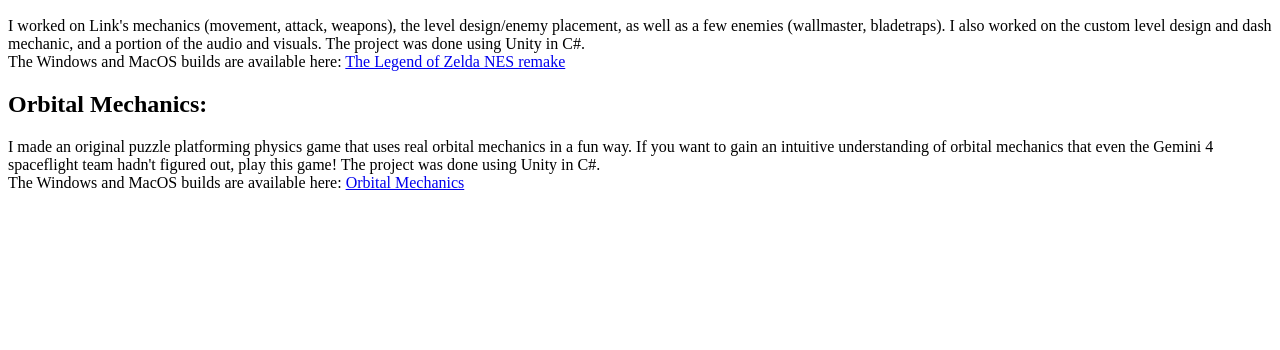
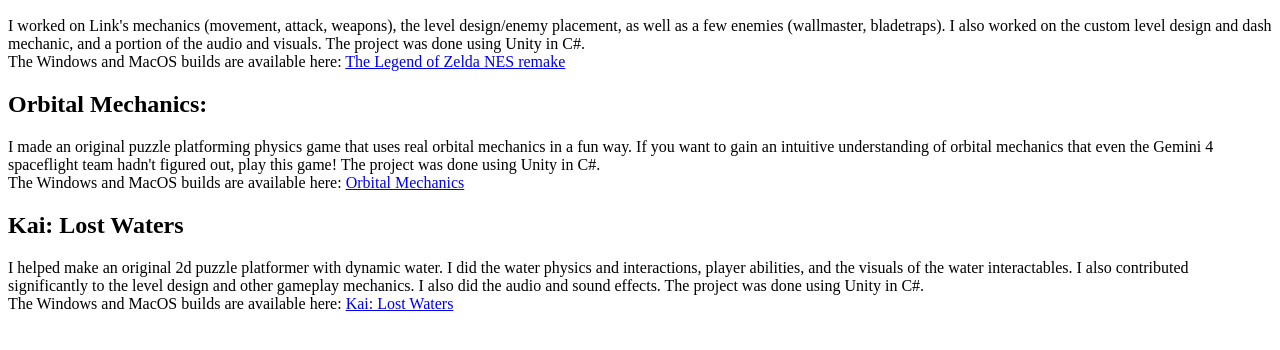
Before and after one commit to JoelHuangZeEn/portfolio, a plain HTML site: page index.html in a window 1280 px wide. Shown: the part 96-446 px from the top of the page. Drawn offline with Linux system fonts and the light colour scheme.

Commit message:
updated with P3

```diff
--- a/index.html
+++ b/index.html
@@ -27,5 +27,17 @@
             The Windows and MacOS builds are available here:
             <a href="https://drive.google.com/file/d/1leTUCAn5iqDxeQ_Nlxg1mqmJPP9ryrhT/view?usp=sharing">Orbital Mechanics</a>
         </p>
+
+        <h2>Kai: Lost Waters</h2>
+        <p>I helped make an original 2d puzzle platformer with dynamic water. I did the water physics and interactions, player
+            abilities, and the visuals of the water interactables. I also contributed significantly to the level design and other gameplay mechanics.
+            I also did the audio and sound effects.
+
+            The project was done using Unity in C#.
+
+            <br/>
+            The Windows and MacOS builds are available here:
+            <a href="https://waterworksstudio.itch.io/kai-lost-waters">Kai: Lost Waters</a>
+        </p>
     </body>
 </html>
```
